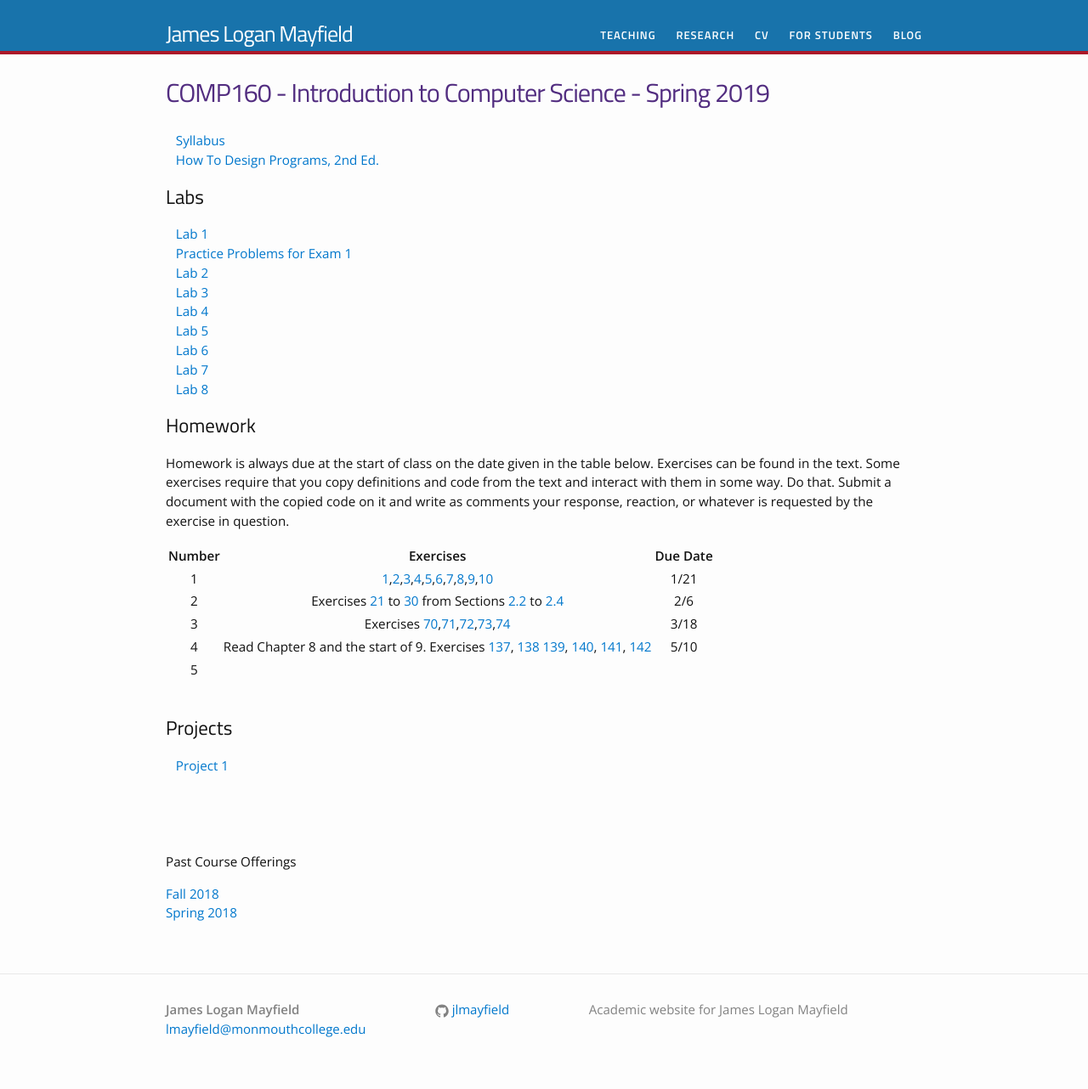
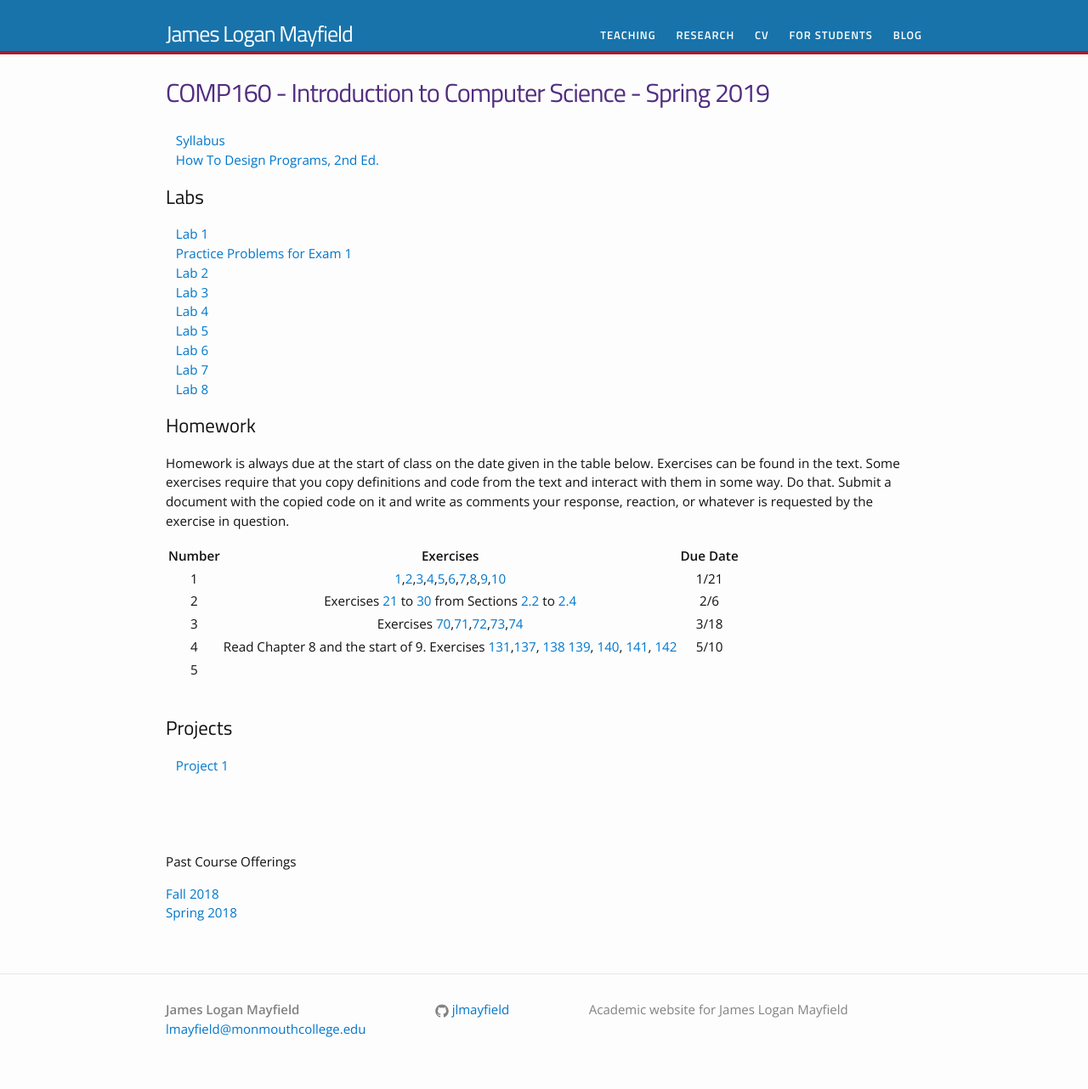
Before and after one commit to jlmayfield/jlmayfield.github.io, a Jekyll site: the page built from teaching/comp160.md, in a window 1280 px wide. Shown: the whole page at 85% size. Built offline with Jekyll 4.4.1, drawn with Linux system fonts in a browser that asks for light colours.

Commit message:
sp19. c160. added a problem to hwk4.

```diff
--- a/teaching/comp160.md
+++ b/teaching/comp160.md
@@ -33,7 +33,7 @@ Homework is always due at the start of class on the date given in the table belo
 |    1    |  [1](https://htdp.org/2018-01-06/Book/part_one.html#%28counter._%28exercise._arith-n%29%29),[2](https://htdp.org/2018-01-06/Book/part_one.html#%28counter._%28exercise._arith-s0%29%29),[3](https://htdp.org/2018-01-06/Book/part_one.html#%28counter._%28exercise._arith-s1%29%29),[4](https://htdp.org/2018-01-06/Book/part_one.html#%28counter._%28exercise._arith-s2%29%29),[5](https://htdp.org/2018-01-06/Book/part_one.html#%28counter._%28exercise._arith-i2%29%29),[6](https://htdp.org/2018-01-06/Book/part_one.html#%28counter._%28exercise._arith-i1%29%29),[7](https://htdp.org/2018-01-06/Book/part_one.html#%28counter._%28exercise._arith-b1%29%29),[8](https://htdp.org/2018-01-06/Book/part_one.html#%28counter._%28exercise._arith-b2%29%29  ),[9](https://htdp.org/2018-01-06/Book/part_one.html#%28counter._%28exercise._arith-p1%29%29),[10](https://htdp.org/2018-01-06/Book/part_one.html#%28counter._%28exercise._arith-p2%29%29) |  1/21   |
 | 2 | Exercises [21](https://htdp.org/2018-01-06/Book/part_one.html#%28counter._%28exercise._ex~3astepper1%29%29) to [30](https://htdp.org/2018-01-06/Book/part_one.html#%28counter._%28exercise._constant1%29%29) from Sections [2.2](https://htdp.org/2018-01-06/Book/part_one.html#%28part._sec~3acomputing%29) to [2.4](https://htdp.org/2018-01-06/Book/part_one.html#%28part._sec~3aglobal%29)| 2/6 |
 | 3 | Exercises [70](https://htdp.org/2018-01-06/Book/part_one.html#%28counter._%28exercise._ex~3acompute-struct1%29%29),[71](https://htdp.org/2018-01-06/Book/part_one.html#%28counter._%28exercise._ex~3acompute-struct2%29%29),[72](https://htdp.org/2018-01-06/Book/part_one.html#%28counter._%28exercise._struct6%29%29),[73](https://htdp.org/2018-01-06/Book/part_one.html#%28counter._%28exercise._ex~3aupdater1%29%29),[74](https://htdp.org/2018-01-06/Book/part_one.html#%28counter._%28exercise._ex~3arun-mouse-program%29%29) | 3/18 |
-| 4 | Read Chapter 8 and the start of 9. Exercises [137](https://htdp.org/2019-02-24/part_two.html#%28counter._%28exercise._list0%29%29), [138](https://htdp.org/2019-02-24/part_two.html#%28counter._%28exercise._list0%29%29) [139](https://htdp.org/2018-01-06/Book/part_two.html#%28counter._%28exercise._list-sum2%29%29), [140](https://htdp.org/2018-01-06/Book/part_two.html#%28counter._%28exercise._list-and%29%29), [141](https://htdp.org/2018-01-06/Book/part_two.html#%28counter._%28exercise._list-string%29%29), [142](https://htdp.org/2018-01-06/Book/part_two.html#%28counter._%28exercise._ex~3alist-image%29%29) | 5/10 |
+| 4 | Read Chapter 8 and the start of 9. Exercises [131](https://htdp.org/2019-02-24/part_two.html#%28counter._%28exercise._ex~3alist7%29%29),[137](https://htdp.org/2019-02-24/part_two.html#%28counter._%28exercise._list0%29%29), [138](https://htdp.org/2019-02-24/part_two.html#%28counter._%28exercise._list0%29%29) [139](https://htdp.org/2018-01-06/Book/part_two.html#%28counter._%28exercise._list-sum2%29%29), [140](https://htdp.org/2018-01-06/Book/part_two.html#%28counter._%28exercise._list-and%29%29), [141](https://htdp.org/2018-01-06/Book/part_two.html#%28counter._%28exercise._list-string%29%29), [142](https://htdp.org/2018-01-06/Book/part_two.html#%28counter._%28exercise._ex~3alist-image%29%29) | 5/10 |
 | 5 | | |
 
 &nbsp;
```
